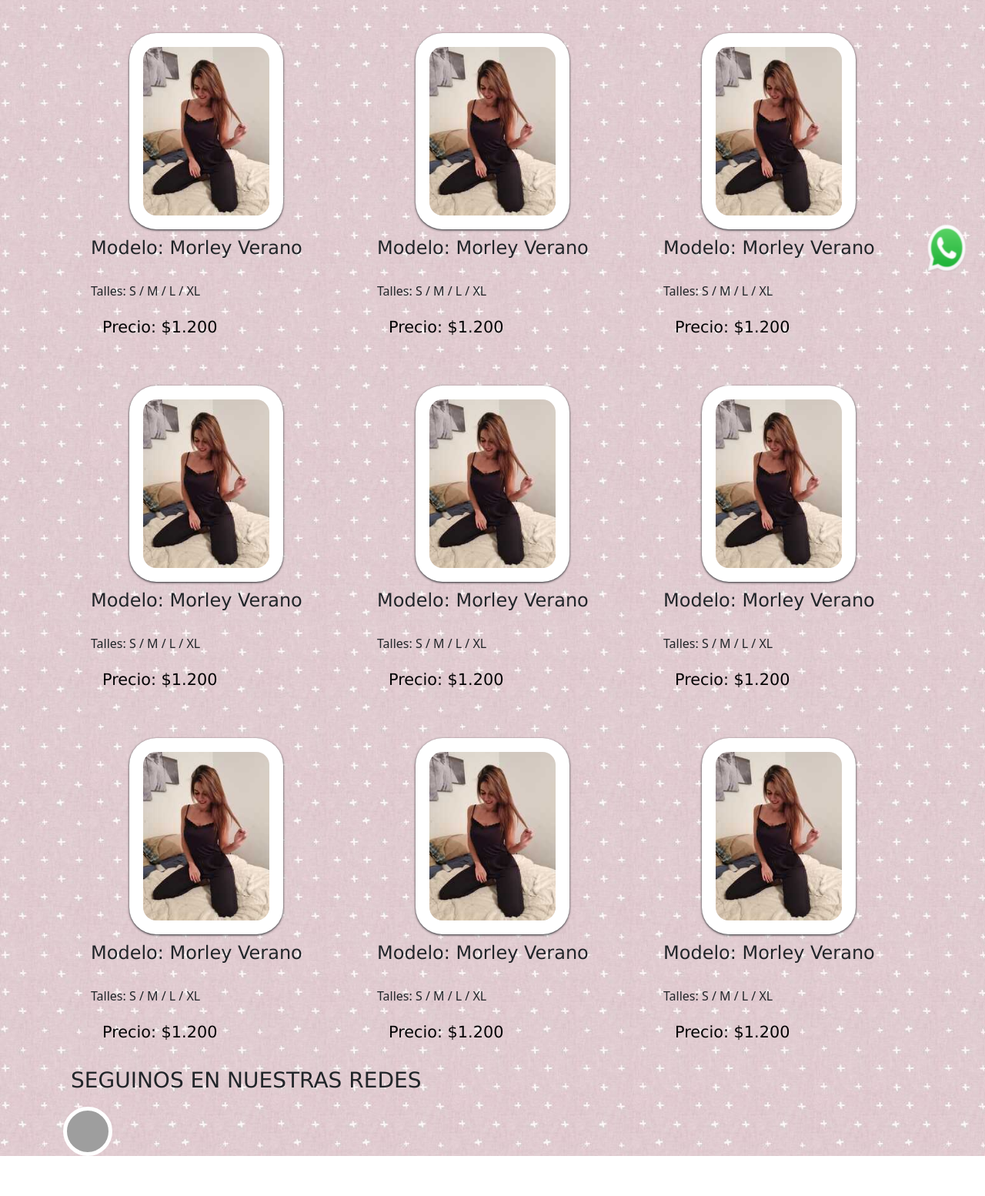
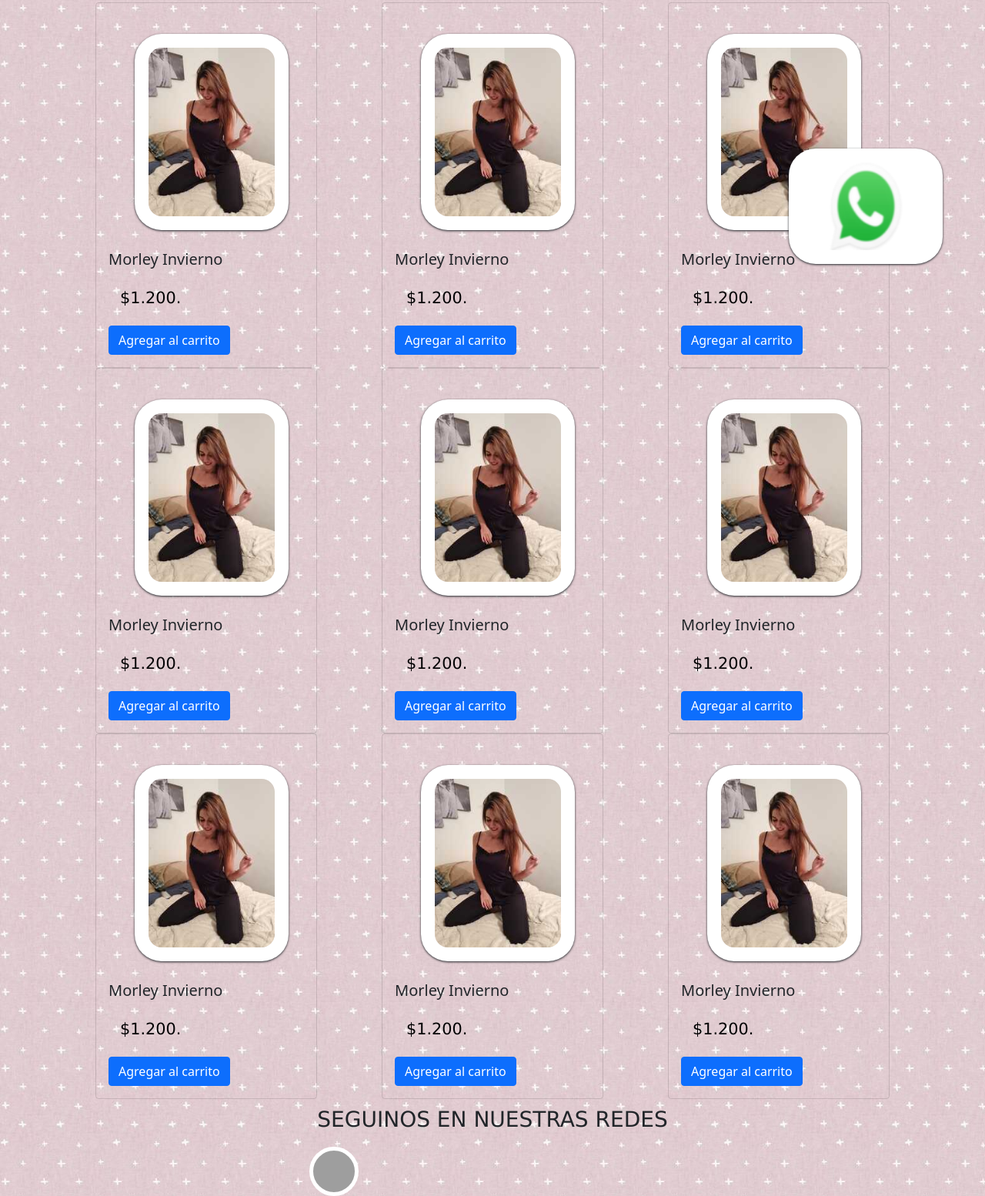
Before and after one commit to Lautaro-adrover/rebeldetienda, a plain HTML site: page PAGES/tienda.html in a window 1280 px wide. Shown: the part 442-1996 px from the top of the page at 77% size. Before the commit the page ends 1944 px from the top, so only its background shows below. Drawn offline with nearby package versions, Linux system fonts and the light colour scheme; grey boxes are pictures that could not be loaded; a web font is replaced by a local one.

Commit message:
aplicando boostrap a la tienda

```diff
--- a/PAGES/tienda.html
+++ b/PAGES/tienda.html
@@ -9,7 +9,8 @@
 
 
     <!--Conector a mi boostrap-->
-    <link href="https://cdn.jsdelivr.net/npm/bootstrap@5.1.3/dist/css/bootstrap.min.css" rel="stylesheet" integrity="sha384-1BmE4kWBq78iYhFldvKuhfTAU6auU8tT94WrHftjDbrCEXSU1oBoqyl2QvZ6jIW3" crossorigin="anonymous">
+    <link href="https://cdn.jsdelivr.net/npm/bootstrap@5.1.3/dist/css/bootstrap.min.css" rel="stylesheet"
+        integrity="sha384-1BmE4kWBq78iYhFldvKuhfTAU6auU8tT94WrHftjDbrCEXSU1oBoqyl2QvZ6jIW3" crossorigin="anonymous">
 
     <!--Conector a mi css-->
     <link rel="stylesheet" href="../main.css">
@@ -61,15 +62,15 @@
                         <ul class="navbar-nav me-auto my-2 my-lg-0 navbar-nav-scroll"
                             style="--bs-scroll-height: 100px;">
                             <li class="nav-item">
-                                <a class="nav-link active" aria-current="page"
-                                    href="../PAGES/como-comprar.html">como comprar</a>
+                                <a class="nav-link active" aria-current="page" href="../PAGES/como-comprar.html">como
+                                    comprar</a>
                             </li>
                             <li class="nav-item">
                                 <a class="nav-link" href="../PAGES/contacto.html">Contacto</a>
                             </li>
                             <li class="nav-item dropdown">
-                                <a class="nav-link dropdown-toggle" href="#" id="navbarScrollingDropdown"
-                                    role="button" data-bs-toggle="dropdown" aria-expanded="false">
+                                <a class="nav-link dropdown-toggle" href="#" id="navbarScrollingDropdown" role="button"
+                                    data-bs-toggle="dropdown" aria-expanded="false">
                                     Tienda
                                 </a>
                                 <ul class="dropdown-menu" aria-labelledby="navbarScrollingDropdown">
@@ -98,92 +99,86 @@
 
             <nav class="tienda-productos">
 
-
-                <div>
-                    <img src="../IMG/modelo-pijama.jpg" alt="Morley-negro">
-                    <h4>Modelo: Morley Verano</h4>
-                    <br>
-                    Talles: S / M / L / XL
-                    <br>
-                    <p>Precio: $1.200</p>
+                <div class="card" style="width: 18rem; background-color: transparent;">
+                    <img src="../IMG/modelo-pijama.jpg" class="card-img-top" alt="Morley gris">
+                    <div class="card-body">
+                        <h5 class="card-title">Morley Invierno</h5>
+                        <p class="card-text">$1.200.</p>
+                        <a href="#" class="btn btn-primary">Agregar al carrito</a>
+                    </div>
                 </div>
 
-
-
-
-                <div>
-                    <img src="../IMG/modelo-pijama.jpg" alt="Morley-negro">
-                    <h4>Modelo: Morley Verano</h4>
-                    <br>
-                    Talles: S / M / L / XL
-                    <br>
-                    <p>Precio: $1.200</p>
+                <div class="card" style="width: 18rem; background-color: transparent;">
+                    <img src="../IMG/modelo-pijama.jpg" class="card-img-top" alt="Morley gris">
+                    <div class="card-body">
+                        <h5 class="card-title">Morley Invierno</h5>
+                        <p class="card-text">$1.200.</p>
+                        <a href="#" class="btn btn-primary">Agregar al carrito</a>
+                    </div>
                 </div>
 
-                <div>
-                    <img src="../IMG/modelo-pijama.jpg" alt="Morley-negro">
-                    <h4>Modelo: Morley Verano</h4>
-                    <br>
-                    Talles: S / M / L / XL
-                    <br>
-                    <p>Precio: $1.200</p>
+                <div class="card" style="width: 18rem; background-color: transparent;">
+                    <img src="../IMG/modelo-pijama.jpg" class="card-img-top" alt="Morley gris">
+                    <div class="card-body">
+                        <h5 class="card-title">Morley Invierno</h5>
+                        <p class="card-text">$1.200.</p>
+                        <a href="#" class="btn btn-primary">Agregar al carrito</a>
+                    </div>
                 </div>
 
-                <div>
-                    <img src="../IMG/modelo-pijama.jpg" alt="Morley-negro">
-                    <h4>Modelo: Morley Verano</h4>
-                    <br>
-                    Talles: S / M / L / XL
-                    <br>
-                    <p>Precio: $1.200</p>
+                <div class="card" style="width: 18rem; background-color: transparent;">
+                    <img src="../IMG/modelo-pijama.jpg" class="card-img-top" alt="Morley gris">
+                    <div class="card-body">
+                        <h5 class="card-title">Morley Invierno</h5>
+                        <p class="card-text">$1.200.</p>
+                        <a href="#" class="btn btn-primary">Agregar al carrito</a>
+                    </div>
                 </div>
 
-                <div>
-                    <img src="../IMG/modelo-pijama.jpg" alt="Morley-negro">
-                    <h4>Modelo: Morley Verano</h4>
-                    <br>
-                    Talles: S / M / L / XL
-                    <br>
-                    <p>Precio: $1.200</p>
+                <div class="card" style="width: 18rem; background-color: transparent;">
+                    <img src="../IMG/modelo-pijama.jpg" class="card-img-top" alt="Morley gris">
+                    <div class="card-body">
+                        <h5 class="card-title">Morley Invierno</h5>
+                        <p class="card-text">$1.200.</p>
+                        <a href="#" class="btn btn-primary">Agregar al carrito</a>
+                    </div>
                 </div>
 
-                <div>
-                    <img src="../IMG/modelo-pijama.jpg" alt="Morley-negro">
-                    <h4>Modelo: Morley Verano</h4>
-                    <br>
-                    Talles: S / M / L / XL
-                    <br>
-                    <p>Precio: $1.200</p>
+                <div class="card" style="width: 18rem; background-color: transparent;">
+                    <img src="../IMG/modelo-pijama.jpg" class="card-img-top" alt="Morley gris">
+                    <div class="card-body">
+                        <h5 class="card-title">Morley Invierno</h5>
+                        <p class="card-text">$1.200.</p>
+                        <a href="#" class="btn btn-primary">Agregar al carrito</a>
+                    </div>
                 </div>
 
-                <div>
-                    <img src="../IMG/modelo-pijama.jpg" alt="Morley-negro">
-                    <h4>Modelo: Morley Verano</h4>
-                    <br>
-                    Talles: S / M / L / XL
-                    <br>
-                    <p>Precio: $1.200</p>
+                <div class="card" style="width: 18rem; background-color: transparent;">
+                    <img src="../IMG/modelo-pijama.jpg" class="card-img-top" alt="Morley gris">
+                    <div class="card-body">
+                        <h5 class="card-title">Morley Invierno</h5>
+                        <p class="card-text">$1.200.</p>
+                        <a href="#" class="btn btn-primary">Agregar al carrito</a>
+                    </div>
                 </div>
 
-                <div>
-                    <img src="../IMG/modelo-pijama.jpg" alt="Morley-negro">
-                    <h4>Modelo: Morley Verano</h4>
-                    <br>
-                    Talles: S / M / L / XL
-                    <br>
-                    <p>Precio: $1.200</p>
+                <div class="card" style="width: 18rem; background-color: transparent;">
+                    <img src="../IMG/modelo-pijama.jpg" class="card-img-top" alt="Morley gris">
+                    <div class="card-body">
+                        <h5 class="card-title">Morley Invierno</h5>
+                        <p class="card-text">$1.200.</p>
+                        <a href="#" class="btn btn-primary">Agregar al carrito</a>
+                    </div>
                 </div>
 
-                <div>
-                    <img src="../IMG/modelo-pijama.jpg" alt="Morley-negro">
-                    <h4>Modelo: Morley Verano</h4>
-                    <br>
-                    Talles: S / M / L / XL
-                    <br>
-                    <p>Precio: $1.200</p>
+                <div class="card" style="width: 18rem; background-color: transparent;">
+                    <img src="../IMG/modelo-pijama.jpg" class="card-img-top" alt="Morley gris">
+                    <div class="card-body">
+                        <h5 class="card-title">Morley Invierno</h5>
+                        <p class="card-text">$1.200.</p>
+                        <a href="#" class="btn btn-primary">Agregar al carrito</a>
+                    </div>
                 </div>
-
-            </nav>
 
             <footer>
 
--- a/main.css
+++ b/main.css
@@ -231,6 +231,17 @@ h3 {
 
 /*Estilo para mi pagina CONCTACTO*/
 
+.header {
+    color: #36A0FF;
+    font-size: 27px;
+    padding: 10px;
+}
+
+.bigicon {
+    font-size: 35px;
+    color: #36A0FF;
+}
+
 .redes-sociales {
     display: flex;
     flex-direction: row;
```
Also changed, not shown: PAGES/contacto.html (+48 -17 lines), index.html (+2 -0 lines).
